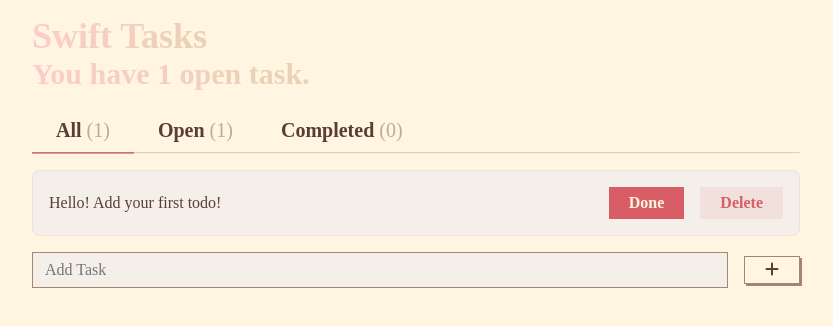
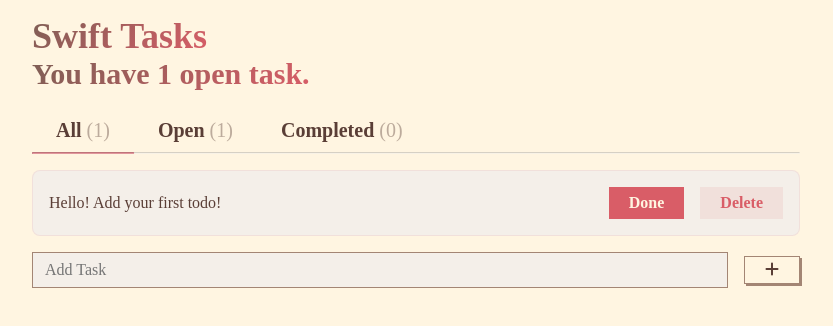
Before and after one commit to lh-25/Swift-Tasks, a React (Vite) app: page / in a window 1280 px wide. Shown: the top 326 px of the page, without its empty margins (224-1057 px from the left). Built offline with nearby package versions, Linux system fonts and the light colour scheme; a web font is replaced by a local one.

Commit message:
fixed text gradient color

```diff
--- a/src/fanta.css
+++ b/src/fanta.css
@@ -82,7 +82,7 @@ body {
 .text-gradient {
     -webkit-text-fill-color: transparent;
     -webkit-background-clip: text;
-    background-image: linear-gradient(135deg, var(--gradient-start) 0, var(--gradient-end) 100%);
+    background-image: linear-gradient(135deg, #7d5e54 0%, #d95d67 100%); /* Adjusted for more contrast */
     background-size: 100%;
     -webkit-box-decoration-break: clone;
 }
```
